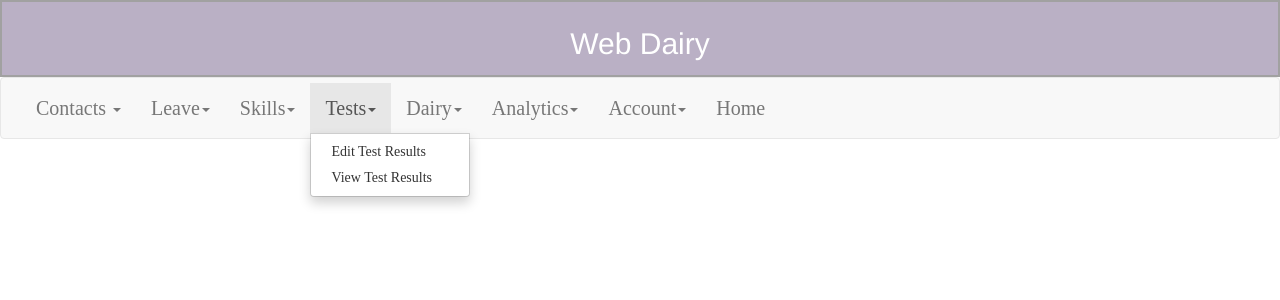
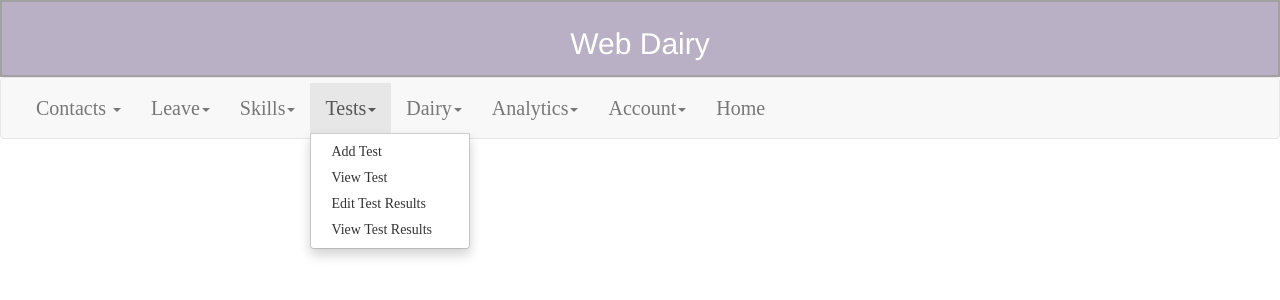
Before and after one commit to Jadatravu/WebDairy, a Django app: template modelsproDairy/modelsapp/templates/header.html in a window 1280 px wide, after a click on "Tests". Shown: the top 300 px of the page. Run offline with Django 3.2, Linux system fonts and the light colour scheme; the template is opened without the code that fills it, so the values that code supplies are empty; parts of the project's set-up code (start-up, migrations or seed data) failed here and were passed over; some libraries are stand-ins or nearby versions.

Commit message:
Tests urls are moved to Tests section

```diff
--- a/modelsproDairy/modelsapp/templates/header.html
+++ b/modelsproDairy/modelsapp/templates/header.html
@@ -121,8 +121,7 @@
                         <li><a href="/Contacts/class/editsubject">Edit Subject</a></li>
                         <li><a href="/Contacts/class/searchsubject">Search Subject</a></li>
                         <li><a href="/Contacts/class/subjecttodep">Add Subject to Department</a></li>
-                        <li><a href="/Contacts/class/addtest">Add Test</a></li>
-                        <li><a href="/Contacts/class/viewtest">View Test</a></li>
+
                         <li><a href="#">Add User</a></li>
                      </ul>
                   </li>
@@ -139,6 +138,8 @@
                   <li class="dropdown">
                      <a href="#" class="dropdown-toggle" data-toggle="dropdown" role="button" aria-haspopup="true" aria-expanded="false">Tests<span class="caret"></span></a>
                      <ul class="dropdown-menu">
+                        <li><a href="/Contacts/class/addtest">Add Test</a></li>
+                        <li><a href="/Contacts/class/viewtest">View Test</a></li>
                         <li><a href="#">Edit Test Results</a></li>
                         <li><a href="#">View Test Results</a></li>
                      </ul>
--- a/modelsproDairy/modelsapp/templates/jinja2/header.jinja
+++ b/modelsproDairy/modelsapp/templates/jinja2/header.jinja
@@ -100,8 +100,7 @@
                         <li><a href="/Contacts/class/editsubject">Edit Subject</a></li>
                         <li><a href="/Contacts/class/searchsubject">Search Subject</a></li>
                         <li><a href="/Contacts/class/subjecttodep">Add Subject to Department</a></li>
-                        <li><a href="/Contacts/class/addtest">Add Test</a></li>
-                        <li><a href="/Contacts/class/viewtest">View Test</a></li>
+
                         <li><a href="#">Add User</a></li>
                      </ul>
                   </li>
@@ -118,6 +117,8 @@
                   <li class="dropdown">
                      <a href="#" class="dropdown-toggle" data-toggle="dropdown" role="button" aria-haspopup="true" aria-expanded="false">Tests<span class="caret"></span></a>
                      <ul class="dropdown-menu">
+                        <li><a href="/Contacts/class/addtest">Add Test</a></li>
+                        <li><a href="/Contacts/class/viewtest">View Test</a></li>
                         <li><a href="#">Edit Test Results</a></li>
                         <li><a href="#">View Test Results</a></li>
                      </ul>
```
